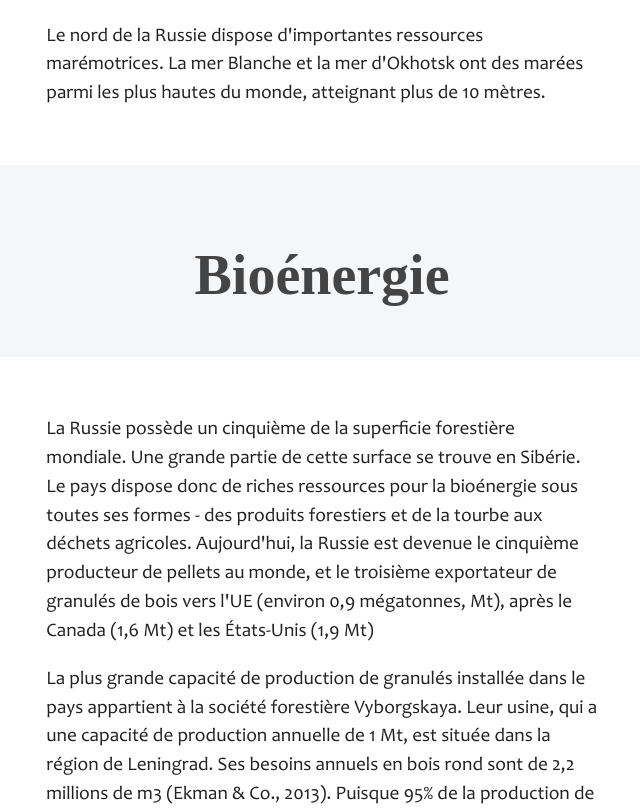
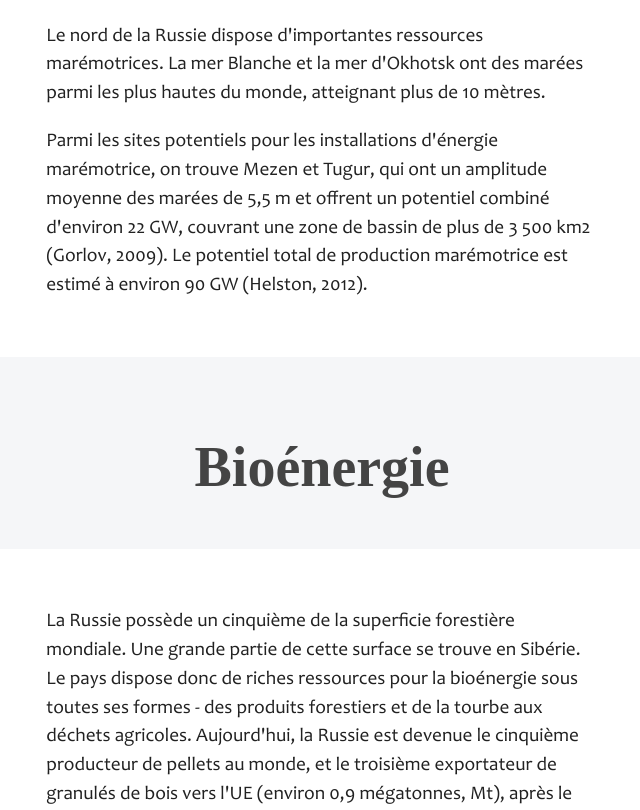
Before and after one commit to kniazevgeny/projetsdg7, a Vue app: page / in a window 1280 px wide. Shown: the part 8445-9255 px from the top of the page, without its empty margins (318-958 px from the left). Built offline with nearby package versions, Linux system fonts and the light colour scheme.

Commit message:
upd: text

```diff
--- a/src/views/Home.vue
+++ b/src/views/Home.vue
@@ -102,6 +102,7 @@
             v-card.block-text(color="#fff" xs5 md4 flat)
                 p.post Le potentiel économiquement réalisable de l'hydroélectricité est près de cinq fois supérieur à la capacité actuelle en exploitation, en particulier dans la partie orientale de la Sibérie. Pour les petites centrales hydroélectriques, le plus grand potentiel se trouve dans les parties centrale et orientale du pays.
                 p.post Le nord de la Russie dispose d'importantes ressources marémotrices. La mer Blanche et la mer d'Okhotsk ont des marées parmi les plus hautes du monde, atteignant plus de 10 mètres.
+                p.post Parmi les sites potentiels pour les installations d'énergie marémotrice, on trouve Mezen et Tugur, qui ont un amplitude moyenne des marées de 5,5 m et offrent un potentiel combiné d'environ 22 GW, couvrant une zone de bassin de plus de 3 500 km2 (Gorlov, 2009). Le potentiel total de production marémotrice est estimé à environ 90 GW (Helston, 2012).
             v-flex(xs1 sm1 md4 lg6)
 
         h2.headlinee.mt-7 Bioénergie
```
